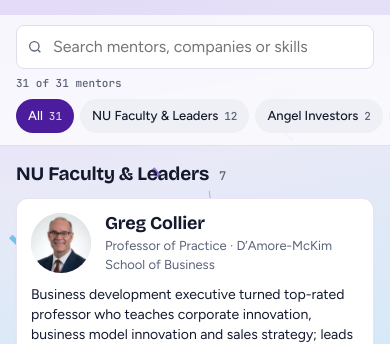
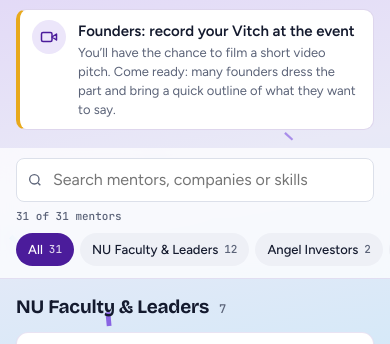
Before and after one commit to jasonhee10/mentor-menu, a plain HTML site: page index.html in a window 390 px wide. Shown: the part 260-604 px from the top of the page. Drawn offline with nearby package versions, Linux system fonts and the light colour scheme.

Commit message:
Add vitch section for event notes in index.html
Added a new 'vitch' styled section for event notes with responsive design and an SVG icon.

```diff
--- a/index.html
+++ b/index.html
@@ -102,6 +102,17 @@
   <h1>The Mentor <em>Menu</em></h1>
   <p class="lede">Pick the problem you want help with, find the mentor who has solved it before, and look them up before you sit down at their table.</p>
   <div class="partners">McCarthy(s) Venture Mentoring Network <span class="x">×</span> Misneach</div>
+  <style>
+    .vitch { margin-top: 18px; max-width: 62ch; display: flex; gap: 12px; align-items: flex-start; background: #fff; border: 1px solid rgba(75, 28, 155, .18); border-left: 4px solid #E8A91B; border-radius: 10px; padding: 12px 16px; }
+    .vitch .ico { flex: none; width: 34px; height: 34px; border-radius: 50%; background: #ECE6FA; color: #4B1C9B; display: grid; place-items: center; }
+    .vitch b { display: block; font-size: 15px; color: #141A2E; }
+    .vitch p { margin: 2px 0 0; font-size: 14px; color: #5B6378; line-height: 1.45; }
+    @media (max-width: 720px) { .vitch { margin-top: 12px; padding: 10px 12px; } .vitch p { font-size: 13px; } }
+  </style>
+  <div class="vitch" role="note">
+    <span class="ico" aria-hidden="true"><svg width="18" height="18" viewBox="0 0 24 24" fill="none" stroke="currentColor" stroke-width="2" stroke-linecap="round" stroke-linejoin="round"><path d="m22 8-6 4 6 4V8Z"/><rect x="2" y="6" width="14" height="12" rx="2"/></svg></span>
+    <div><b>Founders: record your Vitch at the event</b><p>You’ll have the chance to film a short video pitch. Come ready: many founders dress the part and bring a quick outline of what they want to say.</p></div>
+  </div>
   <div class="note" id="sampleNote" hidden><b>Preview</b><span>These are placeholder mentors. Real names, photos, LinkedIn links and expertise will replace them before the event.</span></div>
   </div>
   <img class="mast-logo" src="event-logo.png" alt="300 Connect: Live — Misneach × Venture Mentoring Network, Northeastern University" width="240" height="240">
```
